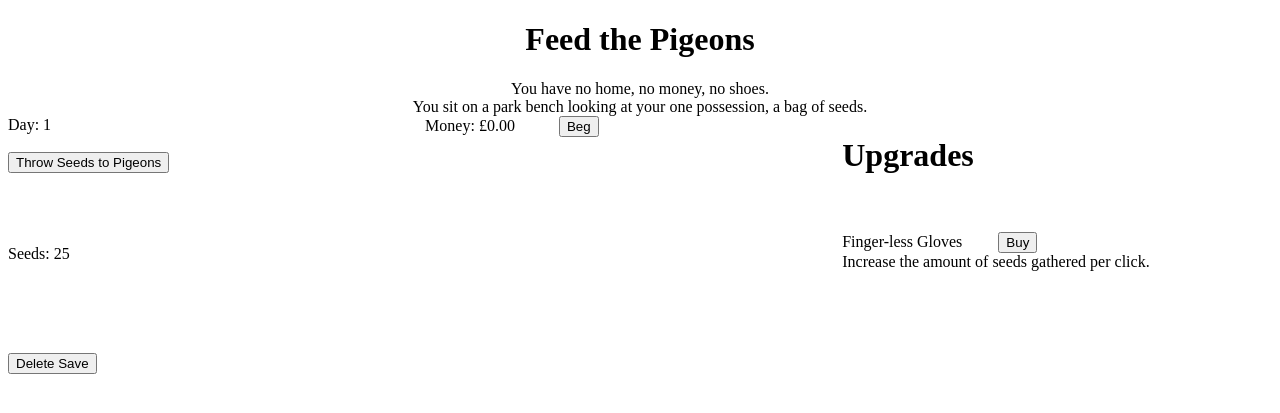
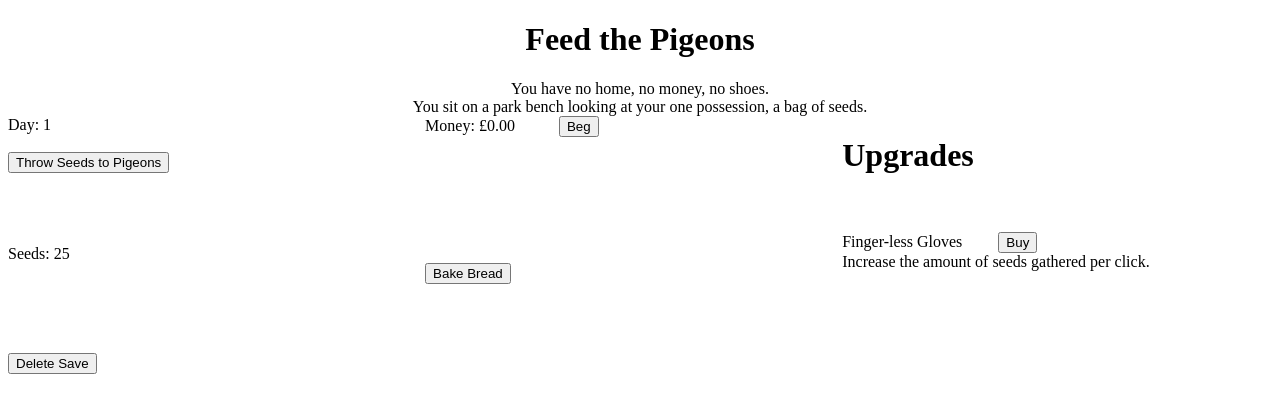
Before and after one commit to HoboZeke/hobozeke.github.io, a Jekyll site: the page incremental/index.html, which Jekyll copies as it is, in a window 1280 px wide. Shown: the top 413 px of the page. Built offline with Jekyll 4.4.1, drawn with Linux system fonts in a browser that asks for light colours.

Commit message:
Update index.html

```diff
--- a/incremental/index.html
+++ b/incremental/index.html
@@ -56,8 +56,8 @@
         </div>
     <br/>
     <div id="breadButton">
+        <span id="bread"></span><br/></div>
         <button onClick = "bakeBread()">Bake Bread</button> <br/>
-   <span id="bread"></span><br/></div>
     </div>
    </body>
 </div>
@@ -66,6 +66,7 @@
 
 <div id="column3">
     <body>
+    <div id="upgrades">
         <h1>Upgrades</h1>
         </br></br>
         Finger-less Gloves &nbsp; &nbsp; &nbsp; &nbsp;
@@ -74,4 +75,5 @@
         Increase the amount of seeds gathered per click.
         </body>
     </div>
+</div>
 </html>
```
Lines whose indentation alone changed are shown as unchanged.
